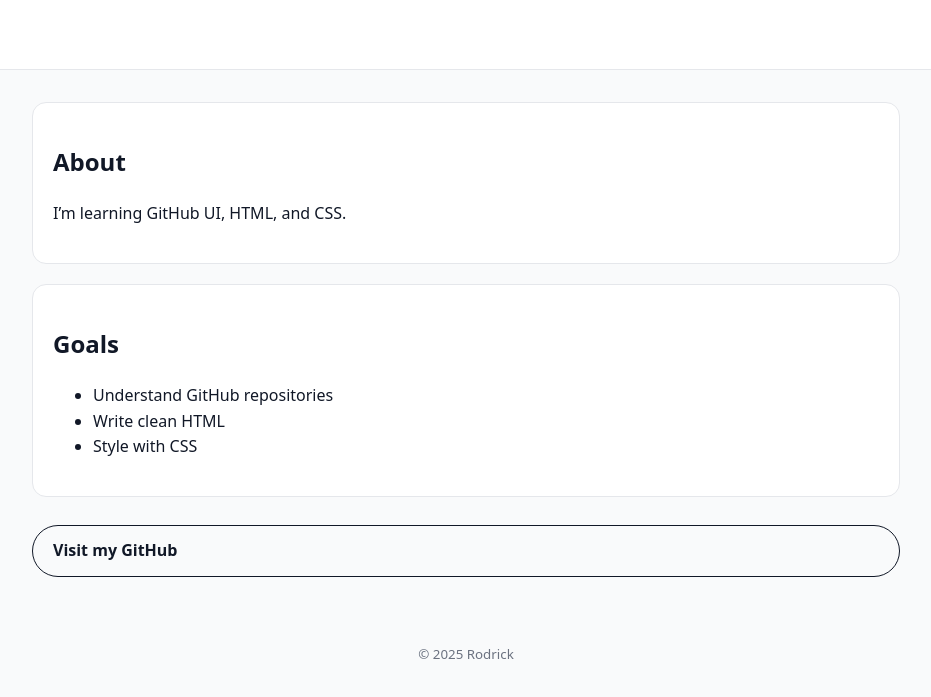
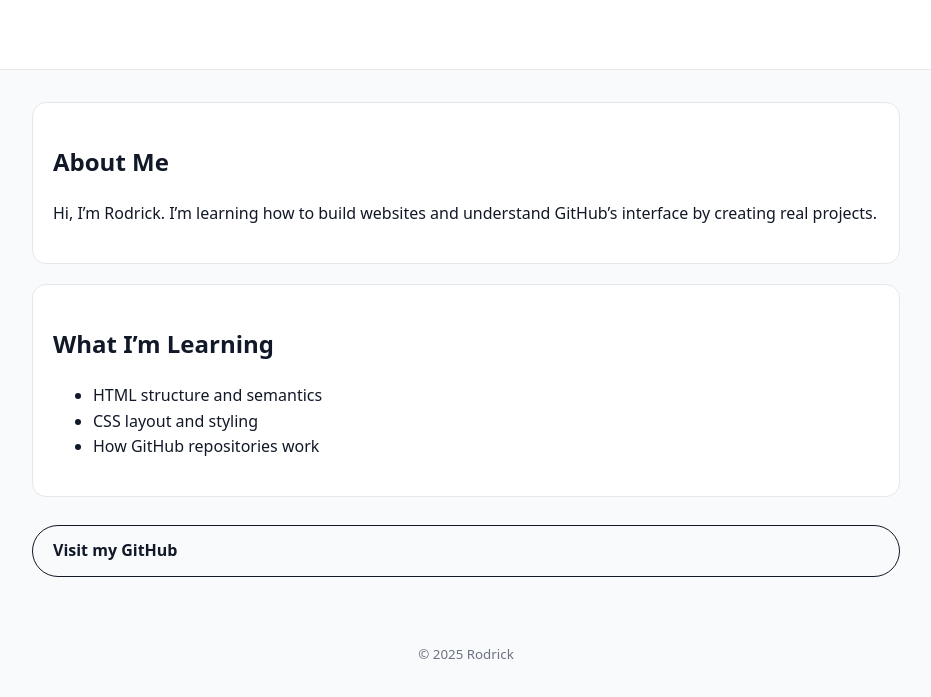
Before and after one commit to rodrick211225/first-html-css, a plain HTML site: page index.html in a window 1280 px wide. Shown: the part 173-870 px from the top of the page, without its empty margins (174-1105 px from the left). Drawn offline with Linux system fonts and the light colour scheme.

Commit message:
Update homepage content

```diff
--- a/index.html
+++ b/index.html
@@ -14,18 +14,23 @@
 
     <main class="container">
       <section class="card">
-        <h2>About</h2>
-        <p>I’m learning GitHub UI, HTML, and CSS.</p>
-      </section>
+  <h2>About Me</h2>
+  <p>
+    Hi, I’m Rodrick. I’m learning how to build websites and understand GitHub’s
+    interface by creating real projects.
+  </p>
+</section>
 
-      <section class="card">
-        <h2>Goals</h2>
-        <ul>
-          <li>Understand GitHub repositories</li>
-          <li>Write clean HTML</li>
-          <li>Style with CSS</li>
-        </ul>
-      </section>
+
+    <section class="card">
+  <h2>What I’m Learning</h2>
+  <ul>
+    <li>HTML structure and semantics</li>
+    <li>CSS layout and styling</li>
+    <li>How GitHub repositories work</li>
+  </ul>
+</section>
+
 
       <a class="button" href="https://github.com/rodrick211225" target="_blank">
         Visit my GitHub
```
